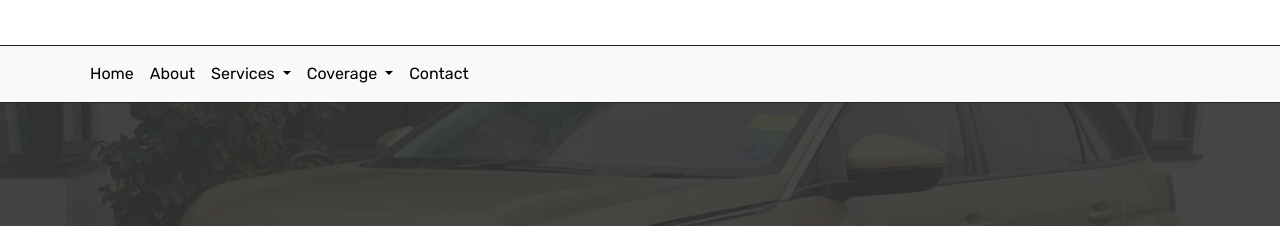
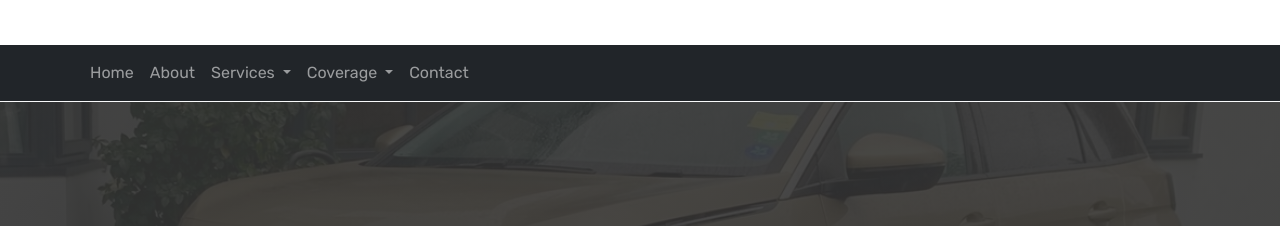
Before and after one commit to spicey93/tyre-emergency, an Astro site: page / in a window 1280 px wide. Shown: the part 143-369 px from the top of the page. Built offline with nearby package versions, Linux system fonts and the light colour scheme; Astro itself is replaced by a stand-in of ours.

Commit message:
navbar color changed to dark

```diff
--- a/src/components/Header.astro
+++ b/src/components/Header.astro
@@ -35,7 +35,7 @@
             </div>
         </div>
     </div>
-    <nav class="navbar navbar-expand-md navbar-light border-dark border-top border-bottom bg-light">
+    <nav class="navbar navbar-expand-md navbar-dark border-light border-bottom bg-dark">
         <div class="container">
             <button
                 class="navbar-toggler mx-auto"
@@ -181,9 +181,3 @@
         </div>
     </nav>
 </header>
-
-<style>
-    .nav-link {
-        color: black;
-    }
-</style>
```
